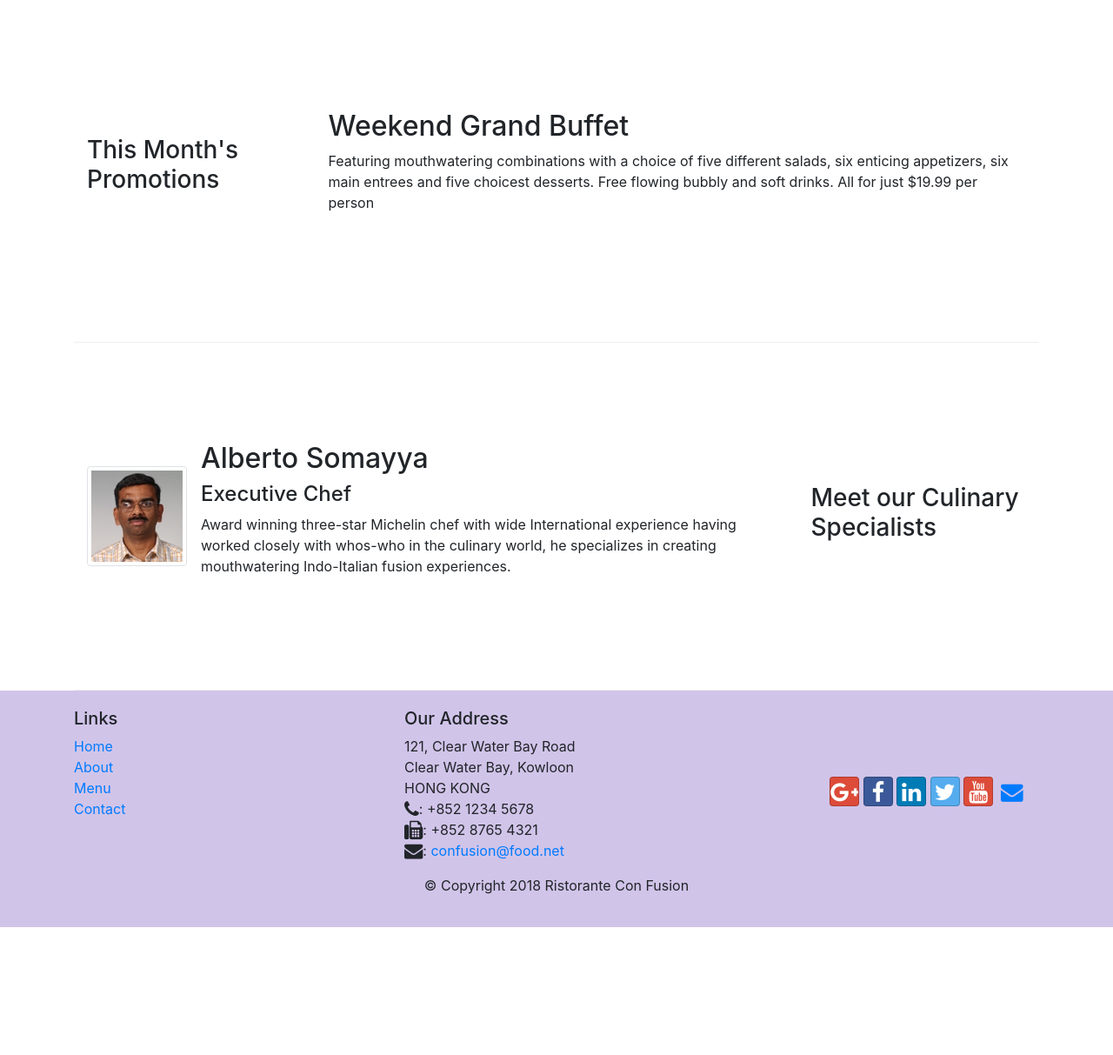
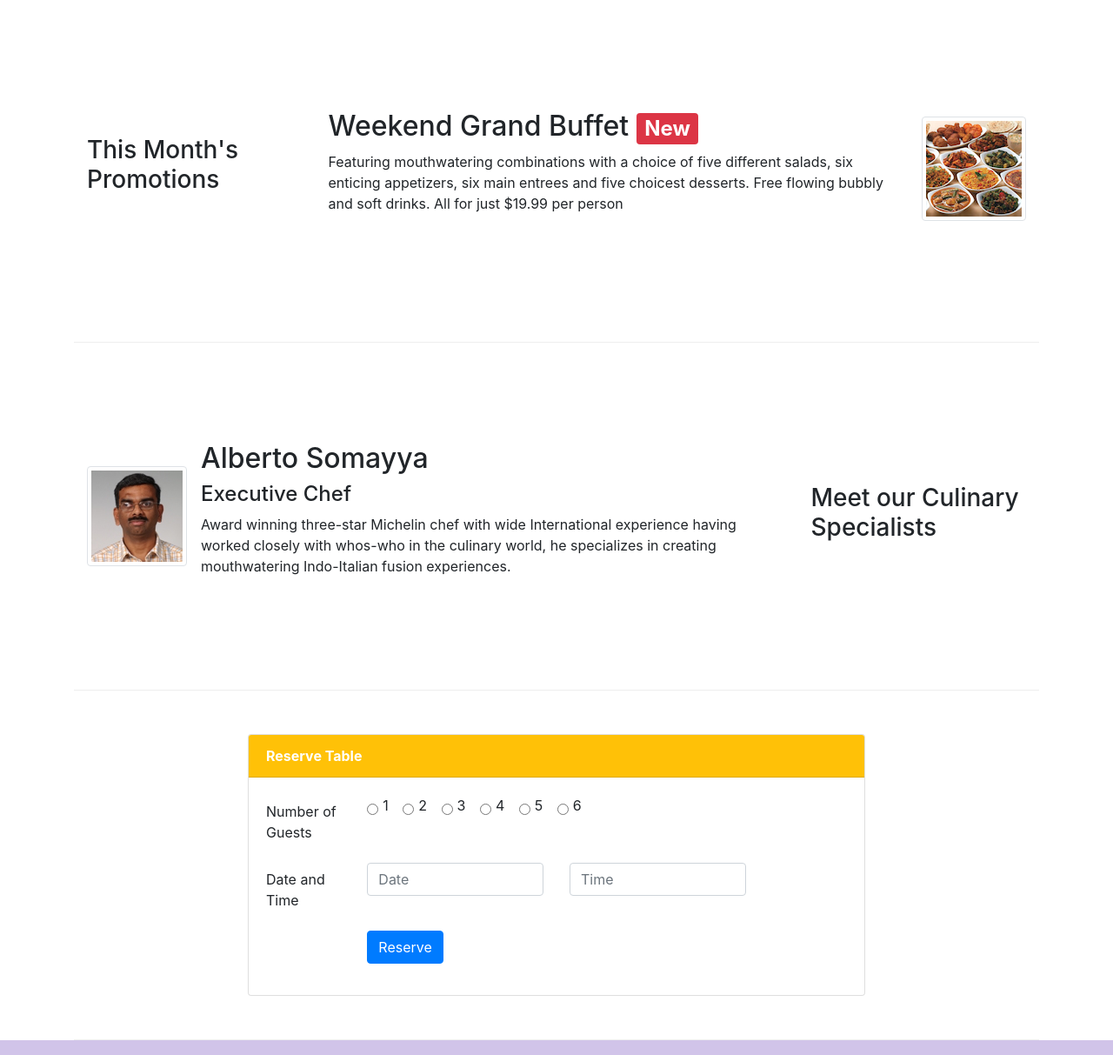
Before and after one commit to NorinMp143/learnBoot, a website: page index.html in a window 1280 px wide. Shown: the part 740-1953 px from the top of the page at 87% size. Before the commit the page ends 1806 px from the top, so only its background shows below. Drawn offline with nearby package versions, Linux system fonts and the light colour scheme.

Commit message:
adding Badges and Assignment2

```diff
--- a/index.html
+++ b/index.html
@@ -60,6 +60,9 @@
                 <div class="col-12 col-sm align-self-center">
                     <img src="img/logo.png" alt="logo" class="img-fluid">
                 </div>
+                <div class="col-12 col-sm align-self-center">
+                    <button class="btn btn-block bg-warning">Reserve Table</button>
+                </div>
             </div>
         </div>
     </header>
@@ -74,7 +77,11 @@
                     <img class="d-flex mr-3 img-thumbnail align-self-center"
                      src="img/uthappizza.png" alt="uthappizza">
                      <div class="media-body">
-                        <h2 class="mt-0">Uthappizza</h2>
+                        <h2 class="mt-0">
+                            Uthappizza
+                            <span class="badge badge-danger">Hot</span>
+                            <span class="badge badge-pill badge-secondary">$ 4.99</span>
+                        </h2>
                         <p class="d-none d-sm-block">A unique combination of Indian Uthappam (pancake) and Italian
                              pizza, topped with Cerignola olives, ripe vine cherry
                               tomatoes, Vidalia onion, Guntur chillies and Buffalo Paneer.
@@ -91,8 +98,16 @@
                 <h3>This Month's Promotions</h3>
             </div>
             <div class="col-12 col-sm col-md">
-                <h2>Weekend Grand Buffet</h2>
-                <p>Featuring mouthwatering combinations with a choice of five different salads, six enticing appetizers, six main entrees and five choicest desserts. Free flowing bubbly and soft drinks. All for just $19.99 per person </p>
+                <div class="media">
+                    <div class="media-body">
+                        <h2 class="mt-0">
+                            Weekend Grand Buffet
+                            <span class="badge badge-danger">New</span>
+                        </h2>
+                        <p class="d-none d-sm-block">Featuring mouthwatering combinations with a choice of five different salads, six enticing appetizers, six main entrees and five choicest desserts. Free flowing bubbly and soft drinks. All for just $19.99 per person </p>
+                    </div>
+                    <img class="d-flex ml-3 img-thumbnail align-self-center" src="img/buffet.png" alt="buffet">
+                </div>
             </div>
         </div>
 
@@ -107,7 +122,61 @@
                     <div class="media-body">
                         <h2>Alberto Somayya</h2>
                         <h4>Executive Chef</h4>
-                        <p>Award winning three-star Michelin chef with wide International experience having worked closely with whos-who in the culinary world, he specializes in creating mouthwatering Indo-Italian fusion experiences. </p>
+                        <p class="d-none d-sm-block">Award winning three-star Michelin chef with wide International experience having worked closely with whos-who in the culinary world, he specializes in creating mouthwatering Indo-Italian fusion experiences. </p>
+                    </div>
+                </div>
+            </div>
+        </div>
+        <div class="row row-content">
+            <div class="col-12 col-sm-8 offset-sm-2">
+                <div class="card">
+                    <div class="card-header bg-warning text-white"><strong>Reserve Table</strong></div>
+                    <div class="card-body">
+                        <form action="">
+                            <div class="form-group row">
+                                <label for="no-of-guests" class="col-md-2 col-form-label">Number of Guests</label>
+                                <div class="col-md-10">
+                                    <div class="form-check form-check-inline">
+                                        <input type="radio" class="form-check-input" name="no-of-guests" id="no-of-guests1">
+                                        <label for="no-of-guests1">1</label>
+                                    </div>
+                                    <div class="form-check form-check-inline">
+                                        <input type="radio" class="form-check-input" name="no-of-guests" id="no-of-guests2">
+                                        <label for="no-of-guests2">2</label>
+                                    </div>
+                                    <div class="form-check form-check-inline">
+                                        <input type="radio" class="form-check-input" name="no-of-guests" id="no-of-guests3">
+                                        <label for="no-of-guests3">3</label>
+                                    </div>
+                                    <div class="form-check form-check-inline">
+                                        <input type="radio" class="form-check-input" name="no-of-guests" id="no-of-guests4">
+                                        <label for="no-of-guests4">4</label>
+                                    </div>
+                                    <div class="form-check form-check-inline">
+                                        <input type="radio" class="form-check-input" name="no-of-guests" id="no-of-guests5">
+                                        <label for="no-of-guests5">5</label>
+                                    </div>
+                                    <div class="form-check form-check-inline">
+                                        <input type="radio" class="form-check-input" name="no-of-guests" id="no-of-guests6">
+                                        <label for="no-of-guests6">6</label>
+                                    </div>
+                                </div>
+                            </div>
+                            <div class="form-group row">
+                                <label for="date&time" class="col-sm-3 col-md-2 col-form-label">Date and Time</label>
+                                <div class="col-12 col-sm-4 col-md-4">
+                                    <input type="text" class="form-control" id="date" name="date" placeholder="Date">
+                                </div>
+                                <div class="col-12 col-sm-4 col-md-4">
+                                    <input type="text" class="form-control" id="time" name="time" placeholder="Time">
+                                </div>
+                            </div>
+                            <div class="form-group row">
+                                <div class="col-sm-9 offset-sm-3 col-md-10 offset-md-2">
+                                    <button type="submit" class="btn btn-primary">Reserve</button>
+                                </div>
+                            </div>
+                        </form>
                     </div>
                 </div>
             </div>
```
